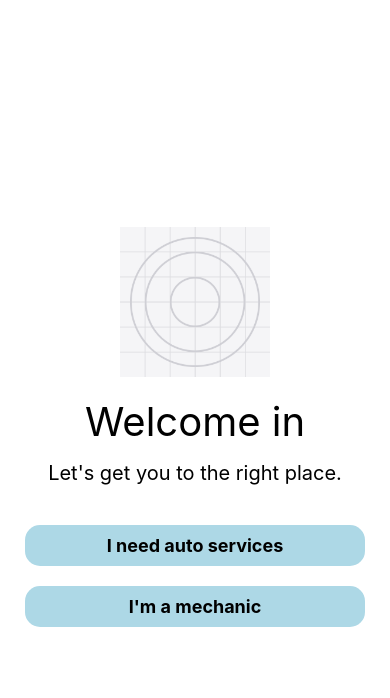
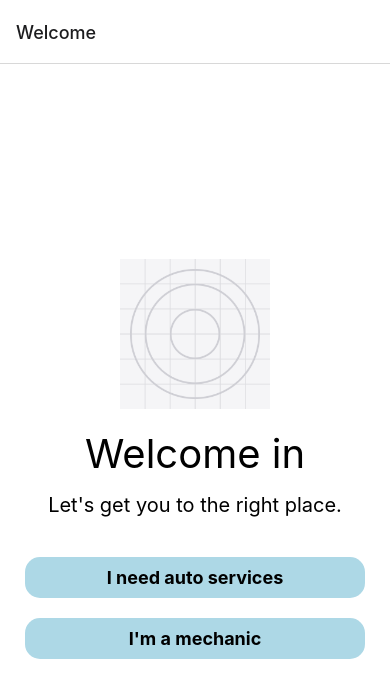
Before and after one commit to Pat-TX/CSE-3310-MM, a React Native app: screen / in a window 390 px wide. Shown: the top 698 px of the page. Built offline with nearby package versions, Linux system fonts and the light colour scheme.

Commit message:
set up stack navigation in app.js

```diff
--- a/App.js
+++ b/App.js
@@ -1,8 +1,18 @@
 import React from "react";
+import { NavigationContainer } from "@react-navigation/native";
+import { createNativeStackNavigator } from "@react-navigation/native-stack";
 import Welcome from "./app/screens/Welcome";
+
+const Stack = createNativeStackNavigator();
 
 export default function App() {
   console.log("App executed");
 
-  return <Welcome />;
+  return (
+    <NavigationContainer>
+      <Stack.Navigator initialRouteName="Welcome">
+        <Stack.Screen name="Welcome" component={Welcome} />
+      </Stack.Navigator>
+    </NavigationContainer>
+  );
 }
```
